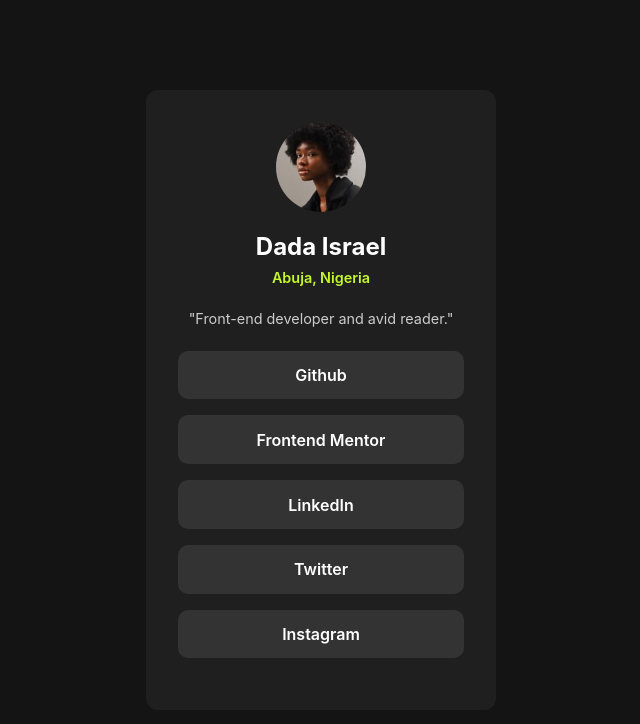
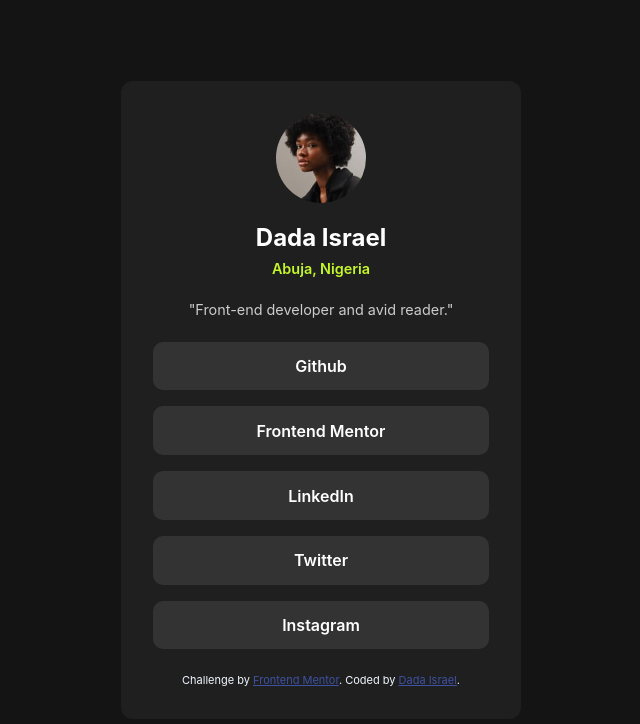
Before and after one commit to Is-Real1/Social-link-profile, a plain HTML site: page social-links-profile-main/index.html in a window 1280 px wide. Shown: the whole page, without its empty margins (319-959 px from the left). Drawn offline with Linux system fonts and the light colour scheme; a web font is replaced by a local one.

Commit message:
Final Commit

```diff
--- a/social-links-profile-main/index.css
+++ b/social-links-profile-main/index.css
@@ -12,15 +12,22 @@
   margin: 0;
   padding: 0;
 }
-body {
+
+.container {
   background-color: #141414;
   font-family: "Inter", "MyFont", sans-serif;
-  display: flex;
   justify-content: center;
   align-items: center;
   min-height: 100vh;
   color: white;
+  display: flex;
   /* flex-wrap: nowrap; */
+}
+
+body{
+  background-color: #141414;
+  min-height: 100vh;
+  margin: 0;
 }
 
 .avatar {
@@ -34,9 +41,10 @@
   background: #1f1f1f;
   padding: 2rem;
   border-radius: 12px;
-  width: 100%;
-  max-width: 350px;
+  width: 110%;
+  max-width: 400px;
   text-align: center;
+  margin-bottom: 0px;
 }
 
 h1 {
@@ -83,6 +91,9 @@
 }
 
 .attribution{
-  display: block;
-  margin: 50px;
+  /* display: block; */
+  margin-top: 1.5rem;
+  text-align: center;
+  font-size: 0.75rem;
+  color: aliceblue;
 }
--- a/social-links-profile-main/index.html
+++ b/social-links-profile-main/index.html
@@ -36,6 +36,7 @@
     </style>
   </head>
   <body>
+    <main class="container">
     <div class="card">
       <img
         src="assets/images/avatar-jessica.jpeg"
@@ -47,19 +48,18 @@
       <p class="bio">"Front-end developer and avid reader."</p>
 
       <div class="links">
-        <a href="#">Github</a>
-        <a href="#">Frontend Mentor</a>
-        <a href="#">LinkedIn</a>
-        <a href="#">Twitter</a>
-        <a href="#">Instagram</a>
+        <a href="https://github.com/Is-Real1?tab=repositories">Github</a>
+        <a href="https://frontendmentor.io/profile/Is-Real1">Frontend Mentor</a>
+        <a href="https://www.linkedin.com/in/dada-israel-021754280/">LinkedIn</a>
+        <a href="https://x.com/DadaIsraelIyan1">Twitter</a>
+        <a href="https://www.instagram.com/dadaisraeliyanu/">Instagram</a>
       </div>
-    <!-- </div> -->
-    <br />
-    <!-- <div class="attribution">
-      Challenge by
-      <a href="https://www.frontendmentor.io?ref=challenge" target="_blank"
-        >Frontend Mentor</a
-      >. Coded by <a href="#">Your Name Here</a>.
-    </div> -->
+      <div class="attribution">
+        Challenge by
+        <a href="https://www.frontendmentor.io?ref=challenge" target="_blank"
+          >Frontend Mentor</a
+        >. Coded by <a href="#">Dada Israel</a>.
+      </div>
+    </main>
   </body>
 </html>
```
Also changed, not shown: social-links-profile-main/Screenshot 2025-12-21 at 21-07-27 Frontend Mentor Social links profile.png (added), 1 other file.
